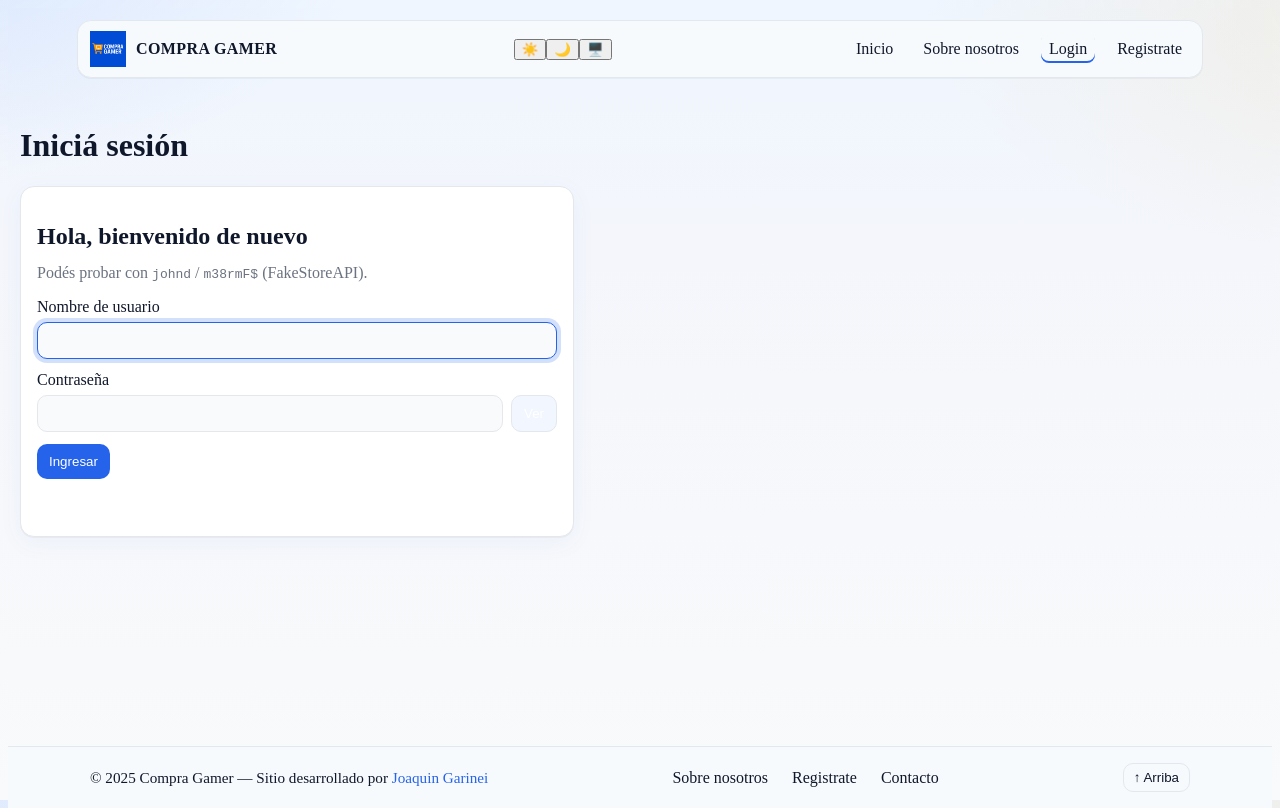
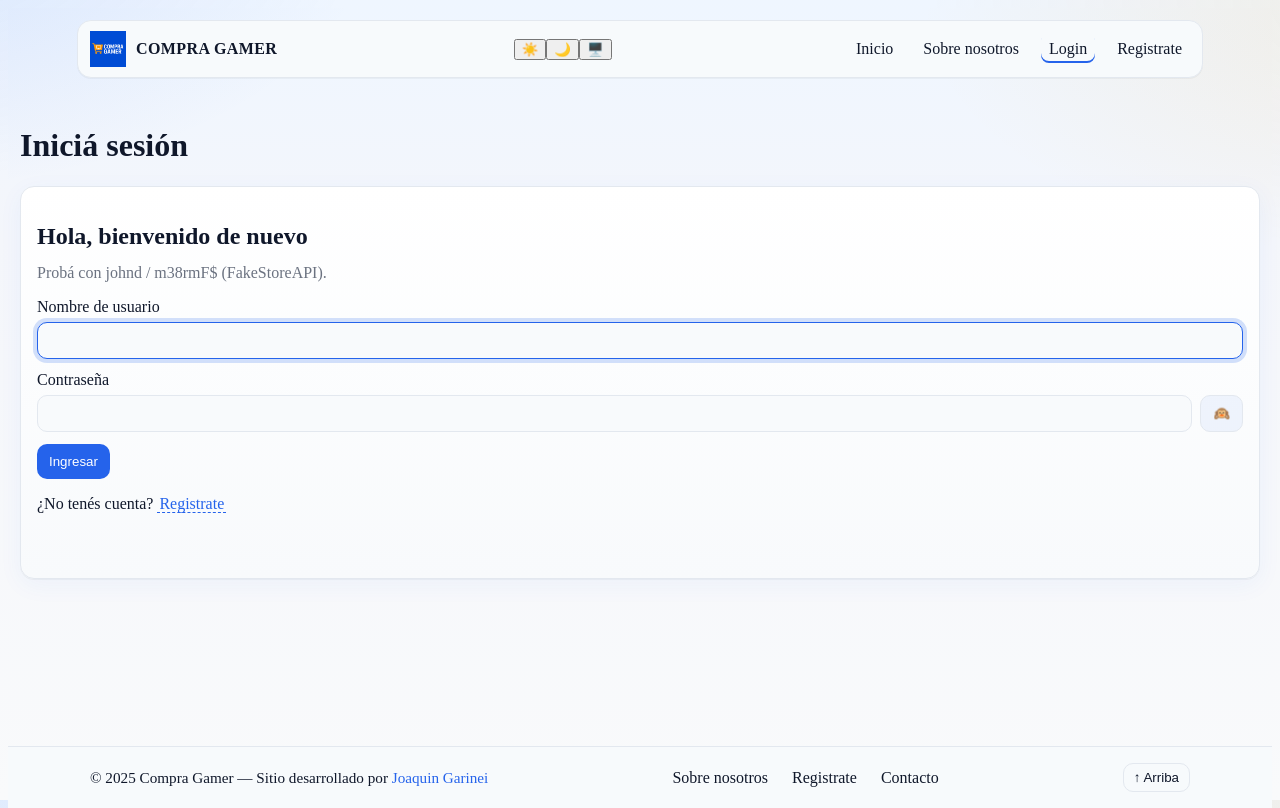
Before and after one commit to Joaco004/Proyecto-Final, a React (Vite) app: page /Login in a window 1280 px wide. Built offline with nearby package versions, Linux system fonts and the light colour scheme.

Commit message:
fix: modificacion en el login y agregado de redireccionado a la section register

```diff
--- a/src/pages/Login.jsx
+++ b/src/pages/Login.jsx
@@ -1,9 +1,96 @@
-
 import { useState } from "react";
 import { Layout } from "../components/Layout";
 import { useAuth } from "../context/UserContext";
-import { useNavigate } from "react-router-dom";
+import { Link, useNavigate } from "react-router-dom";
 import "../styles/pages/Login.css";
+
+const RegisterInline = () => {
+  const [form, setForm] = useState({ username:"", email:"", password:"" });
+  const [errors, setErrors] = useState({});
+  const [submitting, setSubmitting] = useState(false);
+  const [msg, setMsg] = useState("");
+
+  const onChange = (e) => {
+    setForm({ ...form, [e.target.name]: e.target.value });
+    setErrors((p) => ({ ...p, [e.target.name]: "" }));
+  };
+
+  const validate = () => {
+    const e = {};
+    if (!form.username.trim()) e.username = "Ingresá un usuario.";
+    if (!form.email.includes("@")) e.email = "Ingresá un email válido.";
+    if (form.password.length < 6) e.password = "Mínimo 6 caracteres.";
+    return e;
+    };
+
+  const handleSubmit = async (e) => {
+    e.preventDefault();
+    setMsg("");
+    const e2 = validate();
+    setErrors(e2);
+    if (Object.keys(e2).length) return;
+
+    setSubmitting(true);
+    try {
+      const body = {
+        email: form.email,
+        username: form.username,
+        password: form.password,
+        name: { firstname: "Demo", lastname: "User" },
+        address: {
+          city: "Buenos Aires",
+          street: "Demo",
+          number: 1,
+          zipcode: "1000",
+          geolocation: { lat: "-34.6", long: "-58.4" },
+        },
+        phone: "0000000000",
+      };
+
+      const res = await fetch("https://fakestoreapi.com/users", {
+        method: "POST",
+        headers: { "Content-Type": "application/json" },
+        body: JSON.stringify(body),
+      });
+
+      if (!res.ok) throw new Error("error");
+      await res.json();
+      setMsg("Usuario registrado con éxito ✅");
+      setForm({ username:"", email:"", password:"" });
+    } catch {
+      setMsg("No se pudo registrar. Probá más tarde.");
+    } finally {
+      setSubmitting(false);
+    }
+  };
+
+  return (
+    <section id="register" className="auth card register-inline">
+      <h2>Registrate</h2>
+      <form onSubmit={handleSubmit} noValidate>
+        <div className="field">
+          <label htmlFor="r-username">Usuario</label>
+          <input id="r-username" name="username" value={form.username} onChange={onChange} />
+          {errors.username && <small className="error">{errors.username}</small>}
+        </div>
+        <div className="field">
+          <label htmlFor="r-email">Email</label>
+          <input id="r-email" name="email" type="email" value={form.email} onChange={onChange} />
+          {errors.email && <small className="error">{errors.email}</small>}
+        </div>
+        <div className="field">
+          <label htmlFor="r-password">Contraseña</label>
+          <input id="r-password" name="password" type="password" value={form.password} onChange={onChange} />
+          {errors.password && <small className="error">{errors.password}</small>}
+        </div>
+        <button className="btn" disabled={submitting}>
+          {submitting ? "Creando..." : "Crear cuenta"}
+        </button>
+        <p className={`form-msg ${msg.includes("✅") ? "ok" : "err"}`} aria-live="polite">{msg}</p>
+      </form>
+    </section>
+  );
+};
 
 const Login = () => {
   const [username, setUsername] = useState("");
@@ -28,7 +115,6 @@ const Login = () => {
   const handleLogin = async (e) => {
     e.preventDefault();
     setServerMsg("");
-
     const e2 = validate();
     setErrors(e2);
     if (Object.keys(e2).length) return;
@@ -56,7 +142,7 @@ const Login = () => {
 
       <section className="auth card">
         <h2>Hola, bienvenido de nuevo</h2>
-        <p className="hint">Podés probar con <code>johnd</code> / <code>m38rmF$</code> (FakeStoreAPI).</p>
+        <p className="hint">Probá con johnd / m38rmF$ (FakeStoreAPI).</p>
 
         <form onSubmit={handleLogin} noValidate>
           <div className="field">
@@ -90,7 +176,7 @@ const Login = () => {
                 onClick={() => setShowPw(v => !v)}
                 aria-label={showPw ? "Ocultar contraseña" : "Mostrar contraseña"}
               >
-                {showPw ? "Ocultar" : "Ver"}
+                {showPw ? "🙈" : "🙉"}
               </button>
             </div>
             {errors.password && <small id="err-password" className="error">{errors.password}</small>}
@@ -100,9 +186,16 @@ const Login = () => {
             {submitting ? "Ingresando..." : "Ingresar"}
           </button>
 
+          <p className="muted">
+            ¿No tenés cuenta?{" "}
+            <Link to="/registrate" className="btn-link">Registrate</Link>
+          </p>
+
           <p className={`form-msg ${serverMsg ? "err" : ""}`} aria-live="polite">{serverMsg}</p>
         </form>
       </section>
+
+
     </Layout>
   );
 };
--- a/src/styles/pages/Login.css
+++ b/src/styles/pages/Login.css
@@ -1,40 +1,69 @@
-.auth.card {
-    background:#fff; border:1px solid #e5e7eb; border-radius:14px; padding:16px; max-width:520px;
-}
-.field {
-    display:flex; flex-direction:column; gap:6px; margin-bottom:12px;
-}
-.field input {
-  padding:10px 12px; border:1px solid #e5e7eb; border-radius:10px; outline:none;
-}
-.field input:focus {
-    box-shadow:0 0 0 4px #2563eb33; border-color:#2563eb;
-}
-.pw {
-    display:flex; gap:8px;
-}
-.pw input {
-    flex:1;
-}
-.btn {
-    background:#2563eb; color:#fff; border:none; padding:10px 12px; border-radius:10px; cursor:pointer;
-}
-.btn--ghost {
-    background:transparent; color:#111827; border:1px solid #e5e7eb;
-}
-.btn[disabled] {
-    opacity:.6; cursor:not-allowed;
+auth.card{
+  background: var(--card);
+  border: 1px solid var(--card-border);
+  border-radius: 14px;
+  padding: 16px;
+  max-width: 520px;
+  margin: 16px auto;
 }
 
-.error {
-    color:#dc2626; font-size:.85rem;
+.field{
+  display:flex; flex-direction:column; gap:6px;
+  margin-bottom:12px;
 }
-.form-msg {
-     margin-top:8px; min-height:1.2em;
+.field input{
+  padding:10px 12px;
+  background:#f8fafc;
+  border:1px solid var(--card-border);
+  border-radius:10px;
+  outline:none;
 }
-.form-msg.err {
-    color:#b91c1c;
+:root.dark .field input,
+[data-theme="dark"] .field input{
+  background:#0e1726;
+  border-color:#223046;
+  color: var(--text-900);
 }
-.hint {
-    color:#6b7280; margin-top:-6px;
+.field input:focus{
+  box-shadow:0 0 0 4px var(--ring);
+  border-color: var(--brand-700);
 }
+
+
+.pw{ display:flex; gap:8px; align-items:center; }
+.pw input{ flex:1; }
+
+
+.btn{
+  background: var(--brand-700);
+  color:#fff; border:none;
+  padding:10px 12px; border-radius:10px; cursor:pointer;
+}
+.btn--ghost{
+  background:transparent;
+  color: var(--text-900);
+  border:1px solid var(--card-border);
+}
+.btn[disabled]{ opacity:.6; cursor:not-allowed; }
+
+
+.error{ color:#dc2626; font-size:.85rem; }
+.form-msg{ margin-top:8px; min-height:1.2em; }
+.form-msg.err{ color:#b91c1c; }
+.hint{ color: var(--muted); margin-top:-6px; }
+
+
+.btn-link{
+  color: var(--brand-700);
+  text-decoration:none;
+  padding: 0 2px;
+  border-bottom: 1px dashed currentColor;
+}
+.btn-link:hover{ color: var(--accent-500); }
+
+
+.register-inline{ margin-top:16px; }
+
+
+html{ scroll-behavior:smooth; }
+#register{ scroll-margin-top: 80px; }
```
